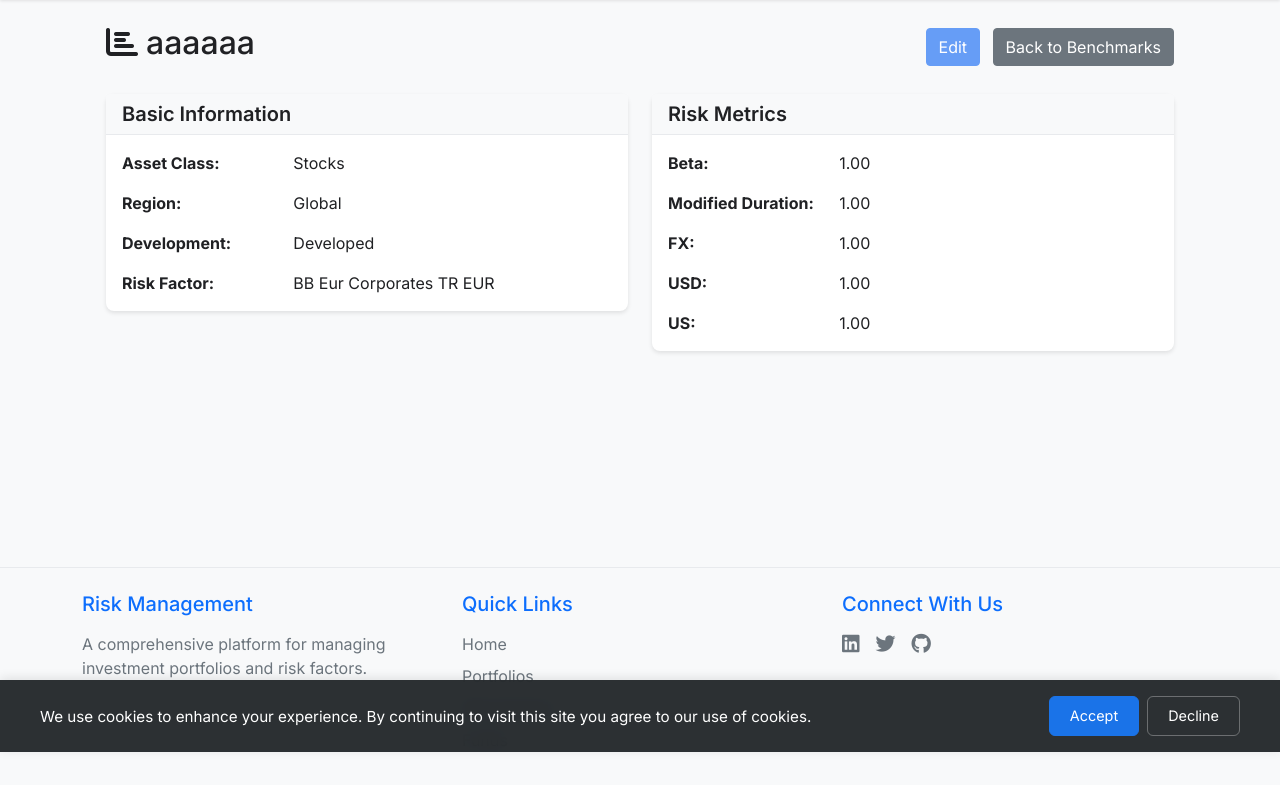
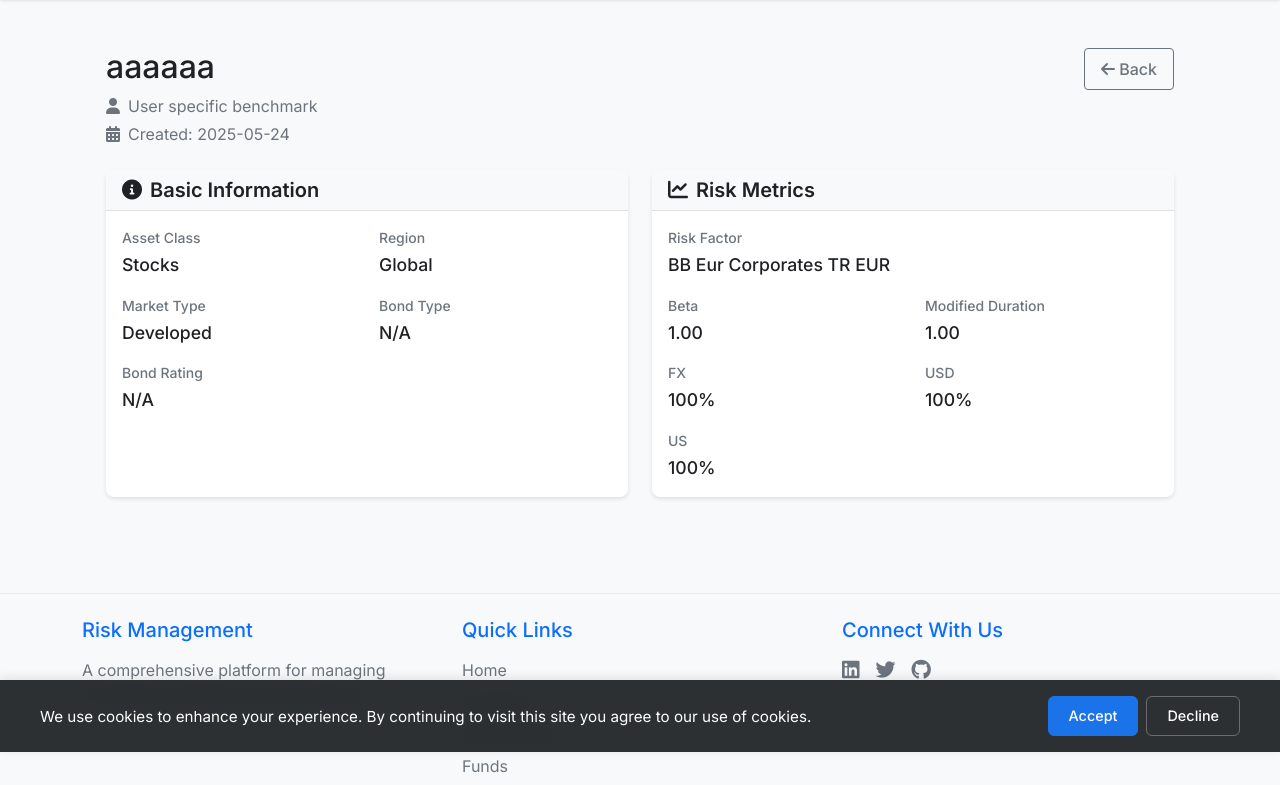
Before and after one commit to urosduric/flask_hello_app, a Flask app: page /view_benchmark/4 in a window 1280 px wide. Shown: the part 48-833 px from the top of the page. Run offline with Flask 3, Linux system fonts and the light colour scheme; a user stored in the database is signed in; some libraries are stand-ins or nearby versions.

Commit message:
Update benchmark templates and app functionality: - Reorganized view_benchmark layout - Added percentage formatting for FX, USD, and US values - Updated new_benchmark template with bond rating and type fields

```diff
--- a/app.py
+++ b/app.py
@@ -12,7 +12,7 @@
 from flask_limiter.util import get_remote_address
 from flask_wtf.csrf import CSRFProtect
 import sys
-from some_data import ASSET_CLASSES, REGIONS, MARKET_TYPES
+from some_data import ASSET_CLASSES, REGIONS, MARKET_TYPES, BOND_RATING, BOND_TYPES
 
 app = Flask(__name__)
 app.config['SECRET_KEY'] = os.environ.get('SECRET_KEY', 'dev')
@@ -165,6 +165,8 @@
     asset_class = db.Column(db.String(20), nullable=True)
     region = db.Column(db.String(20), nullable=True)
     developed = db.Column(db.String(20), nullable=True)
+    bond_rating = db.Column(db.String(20), nullable=True)
+    bond_type = db.Column(db.String(20), nullable=True)
     created_at = db.Column(db.DateTime, nullable=False, default=datetime.utcnow)
 
     # Relationships
@@ -190,6 +192,8 @@
             'asset_class': self.asset_class,
             'region': self.region,
             'developed': self.developed,
+            'bond_rating': self.bond_rating,
+            'bond_type': self.bond_type,
             'created_at': self.created_at.isoformat()
         }
 
@@ -512,132 +516,60 @@
 @login_required
 def new_benchmark():
     # Load risk factors once at the beginning
-    risk_factors = RiskFactor.query.order_by(RiskFactor.name).all()
+    risk_factors = RiskFactor.query.all()
 
     # Prepare form options
     form_options = {
         'asset_classes': ASSET_CLASSES,
         'regions': REGIONS,
-        'market_types': MARKET_TYPES
+        'market_types': MARKET_TYPES,
+        'bond_ratings': BOND_RATING,
+        'bond_types': BOND_TYPES
     }
 
     if request.method == 'POST':
-        # Get form data
-        benchmark_name = request.form.get('benchmark_name', '').strip()
+        benchmark_name = request.form.get('benchmark_name')
         risk_factor_id = request.form.get('risk_factor_id')
         beta = request.form.get('beta')
         mod_duration = request.form.get('mod_duration')
         fx = request.form.get('fx')
         usd = request.form.get('usd')
         us = request.form.get('us')
-        asset_class = request.form.get('asset_class', '').strip()
-        region = request.form.get('region', '').strip()
-        developed = request.form.get('developed', '').strip()
+        asset_class = request.form.get('asset_class')
+        region = request.form.get('region')
+        developed = request.form.get('developed')
+        bond_rating = request.form.get('bond_rating')
+        bond_type = request.form.get('bond_type')
 
-        # Validate all required fields
-        if not benchmark_name:
+        # Create new benchmark
+        new_benchmark = Benchmark(
+            benchmark_name=benchmark_name,
+            user_id=current_user.id,
+            risk_factor_id=risk_factor_id,
+            beta=float(beta) if beta else None,
+            mod_duration=float(mod_duration) if mod_duration else None,
+            fx=float(fx) if fx else None,
+            usd=float(usd) if usd else None,
+            us=float(us) if us else None,
+            asset_class=asset_class,
+            region=region,
+            developed=developed,
+            bond_rating=bond_rating,
+            bond_type=bond_type
+        )
+
+        try:
+            db.session.add(new_benchmark)
+            db.session.commit()
+            flash('Benchmark created successfully!', 'success')
+            return redirect(url_for('get_benchmarks'))
+        except Exception as e:
+            db.session.rollback()
+            flash(f'Error creating benchmark: {str(e)}', 'error')
             return render_template('new_benchmark.html',
                                 risk_factors=risk_factors,
-                                form_options=form_options,
-                                error='Benchmark name is required')
+                                form_options=form_options)
 
-        if not risk_factor_id:
-            return render_template('new_benchmark.html',
-                                risk_factors=risk_factors,
-                                form_options=form_options,
-                                error='Risk factor must be selected')
-
-        if not asset_class or asset_class not in ASSET_CLASSES:
-            return render_template('new_benchmark.html',
-                                risk_factors=risk_factors,
-                                form_options=form_options,
-                                error='Asset class must be selected')
-
-        if not region or region not in REGIONS:
-            return render_template('new_benchmark.html',
-                                risk_factors=risk_factors,
-                                form_options=form_options,
-                                error='Region must be selected')
-
-        if not developed or developed not in MARKET_TYPES:
-            return render_template('new_benchmark.html',
-                                risk_factors=risk_factors,
-                                form_options=form_options,
-                                error='Market type must be selected')
-
-        # Validate numerical fields
-        try:
-            beta = float(beta) if beta else None
-            if beta is None:
-                return render_template('new_benchmark.html',
-                                    risk_factors=risk_factors,
-                                    form_options=form_options,
-                                    error='Beta is required and must be a valid number')
-
-            mod_duration = float(mod_duration) if mod_duration else None
-            if mod_duration is None:
-                return render_template('new_benchmark.html',
-                                    risk_factors=risk_factors,
-                                    form_options=form_options,
-                                    error='Modified duration is required and must be a valid number')
-
-            fx = float(fx) if fx else None
-            if fx is None:
-                return render_template('new_benchmark.html',
-                                    risk_factors=risk_factors,
-                                    form_options=form_options,
-                                    error='FX is required and must be a valid number')
-
-            usd = float(usd) if usd else None
-            if usd is None:
-                return render_template('new_benchmark.html',
-                                    risk_factors=risk_factors,
-                                    form_options=form_options,
-                                    error='USD is required and must be a valid number')
-
-            us = float(us) if us else None
-            if us is None:
-                return render_template('new_benchmark.html',
-                                    risk_factors=risk_factors,
-                                    form_options=form_options,
-                                    error='US is required and must be a valid number')
-        except ValueError:
-            return render_template('new_benchmark.html',
-                                risk_factors=risk_factors,
-                                form_options=form_options,
-                                error='All numerical fields must be valid numbers')
-
-        # Create new benchmark
-        try:
-            new_benchmark = Benchmark(
-                benchmark_name=benchmark_name,
-                risk_factor_id=risk_factor_id,
-                beta=beta,
-                mod_duration=mod_duration,
-                fx=fx,
-                usd=usd,
-                us=us,
-                asset_class=asset_class,
-                region=region,
-                developed=developed,
-                user_id=current_user.id,
-                generic_benchmark=0,  # Default to False
-                created_at=datetime.utcnow()
-            )
-
-            db.session.add(new_benchmark)
-            db.session.commit()
-            flash('Benchmark created successfully', 'success')
-            return redirect(url_for('get_benchmarks'))
-
-        except Exception as e:
-            db.session.rollback()
-            return render_template('new_benchmark.html',
-                                risk_factors=risk_factors,
-                                form_options=form_options,
-                                error=f'An error occurred: {str(e)}')
-
-    # GET request - show form
     return render_template('new_benchmark.html',
                          risk_factors=risk_factors,
                          form_options=form_options)
--- a/templates/view_benchmark.html
+++ b/templates/view_benchmark.html
@@ -1,71 +1,148 @@
 {% extends "base.html" %}
 
-{% block title %}View Benchmark{% endblock %}
+{% block title %}{{ benchmark.benchmark_name }}{% endblock %}
 
 {% block content %}
-<div class="container-fluid px-4">
-    <div class="d-flex justify-content-between align-items-center mb-4">
-        <h2><i class="fas fa-chart-bar me-2"></i>{{ benchmark.benchmark_name }}</h2>
+<div class="container-fluid px-4 py-4">
+    <!-- Header Section -->
+    <div class="d-flex justify-content-between align-items-start mb-4">
+        <div class="d-flex flex-column">
+            <h2 class="mb-2">{{ benchmark.benchmark_name }}</h2>
+            <div class="d-flex flex-column gap-1">
+                <div class="d-flex align-items-center">
+                    <i class="fas fa-{{ 'globe' if benchmark.generic_benchmark else 'user' }} me-2"
+                       style="color: {{ '#0d6efd' if benchmark.generic_benchmark else '#6c757d' }}"></i>
+                    <span class="text-muted">
+                        {{ 'Generic benchmark' if benchmark.generic_benchmark else 'User specific benchmark' }}
+                    </span>
+                </div>
+                <div class="d-flex align-items-center">
+                    <i class="fas fa-calendar-alt me-2 text-muted"></i>
+                    <span class="text-muted">Created: {{ benchmark.created_at.strftime('%Y-%m-%d') }}</span>
+                </div>
+            </div>
+        </div>
         <div>
-            {% if current_user.is_admin() or benchmark.user_id == current_user.id %}
-            <a href="{{ url_for('edit_benchmark', id=benchmark.id) }}" class="btn btn-primary me-2">Edit</a>
-            {% endif %}
-            <a href="{{ url_for('get_benchmarks') }}" class="btn btn-secondary">Back to Benchmarks</a>
+            <a href="{{ url_for('get_benchmarks') }}" class="btn btn-outline-secondary">
+                <i class="fas fa-arrow-left"></i> Back
+            </a>
         </div>
     </div>
 
+    <!-- Main Content -->
     <div class="row">
-        <div class="col-md-6">
-            <div class="card mb-4">
-                <div class="card-header">
-                    <h5 class="card-title mb-0">Basic Information</h5>
+        <!-- Left Column - Basic Information -->
+        <div class="col-md-6 mb-4">
+            <div class="card h-100">
+                <div class="card-header bg-light">
+                    <h5 class="card-title mb-0">
+                        <i class="fas fa-info-circle me-2"></i>Basic Information
+                    </h5>
                 </div>
                 <div class="card-body">
+                    <div class="info-grid">
+                        <!-- First Row -->
                         <div class="row mb-3">
-                        <div class="col-4 fw-bold">Asset Class:</div>
-                        <div class="col-8">{{ benchmark.asset_class or '-' }}</div>
+                            <div class="col-6">
+                                <div class="info-item">
+                                    <span class="info-label">Asset Class</span>
+                                    <span class="info-value">{{ benchmark.asset_class or 'N/A' }}</span>
                                 </div>
+                            </div>
+                            <div class="col-6">
+                                <div class="info-item">
+                                    <span class="info-label">Region</span>
+                                    <span class="info-value">{{ benchmark.region or 'N/A' }}</span>
+                                </div>
+                            </div>
+                        </div>
+                        <!-- Second Row -->
                         <div class="row mb-3">
-                        <div class="col-4 fw-bold">Region:</div>
-                        <div class="col-8">{{ benchmark.region or '-' }}</div>
+                            <div class="col-6">
+                                <div class="info-item">
+                                    <span class="info-label">Market Type</span>
+                                    <span class="info-value">{{ benchmark.developed or 'N/A' }}</span>
                                 </div>
-                    <div class="row mb-3">
-                        <div class="col-4 fw-bold">Development:</div>
-                        <div class="col-8">{{ benchmark.developed or '-' }}</div>
                             </div>
+                            <div class="col-6">
+                                <div class="info-item">
+                                    <span class="info-label">Bond Type</span>
+                                    <span class="info-value">{{ benchmark.bond_type or 'N/A' }}</span>
+                                </div>
+                            </div>
+                        </div>
+                        <!-- Third Row -->
                         <div class="row">
-                        <div class="col-4 fw-bold">Risk Factor:</div>
-                        <div class="col-8">{{ benchmark.risk_factor.name if benchmark.risk_factor else '-' }}</div>
+                            <div class="col-6">
+                                <div class="info-item">
+                                    <span class="info-label">Bond Rating</span>
+                                    <span class="info-value">{{ benchmark.bond_rating or 'N/A' }}</span>
+                                </div>
+                            </div>
+                        </div>
                     </div>
                 </div>
             </div>
         </div>
 
-        <div class="col-md-6">
-            <div class="card mb-4">
-                <div class="card-header">
-                    <h5 class="card-title mb-0">Risk Metrics</h5>
+        <!-- Right Column - Risk Metrics -->
+        <div class="col-md-6 mb-4">
+            <div class="card h-100">
+                <div class="card-header bg-light">
+                    <h5 class="card-title mb-0">
+                        <i class="fas fa-chart-line me-2"></i>Risk Metrics
+                    </h5>
                 </div>
                 <div class="card-body">
+                    <div class="info-grid">
+                        <!-- First Row -->
                         <div class="row mb-3">
-                        <div class="col-4 fw-bold">Beta:</div>
-                        <div class="col-8">{{ "%.2f"|format(benchmark.beta) if benchmark.beta else '-' }}</div>
+                            <div class="col-12">
+                                <div class="info-item">
+                                    <span class="info-label">Risk Factor</span>
+                                    <span class="info-value">{{ benchmark.risk_factor.name if benchmark.risk_factor else 'N/A' }}</span>
                                 </div>
+                            </div>
+                        </div>
+                        <!-- Second Row -->
                         <div class="row mb-3">
-                        <div class="col-4 fw-bold">Modified Duration:</div>
-                        <div class="col-8">{{ "%.2f"|format(benchmark.mod_duration) if benchmark.mod_duration else '-' }}</div>
+                            <div class="col-6">
+                                <div class="info-item">
+                                    <span class="info-label">Beta</span>
+                                    <span class="info-value">{{ "%.2f"|format(benchmark.beta) if benchmark.beta is not none else 'N/A' }}</span>
                                 </div>
+                            </div>
+                            <div class="col-6">
+                                <div class="info-item">
+                                    <span class="info-label">Modified Duration</span>
+                                    <span class="info-value">{{ "%.2f"|format(benchmark.mod_duration) if benchmark.mod_duration is not none else 'N/A' }}</span>
+                                </div>
+                            </div>
+                        </div>
+                        <!-- Third Row -->
                         <div class="row mb-3">
-                        <div class="col-4 fw-bold">FX:</div>
-                        <div class="col-8">{{ "%.2f"|format(benchmark.fx) if benchmark.fx else '-' }}</div>
+                            <div class="col-6">
+                                <div class="info-item">
+                                    <span class="info-label">FX</span>
+                                    <span class="info-value">{{ "%.0f"|format(benchmark.fx * 100) if benchmark.fx is not none else 'N/A' }}%</span>
                                 </div>
-                    <div class="row mb-3">
-                        <div class="col-4 fw-bold">USD:</div>
-                        <div class="col-8">{{ "%.2f"|format(benchmark.usd) if benchmark.usd else '-' }}</div>
                             </div>
+                            <div class="col-6">
+                                <div class="info-item">
+                                    <span class="info-label">USD</span>
+                                    <span class="info-value">{{ "%.0f"|format(benchmark.usd * 100) if benchmark.usd is not none else 'N/A' }}%</span>
+                                </div>
+                            </div>
+                        </div>
+                        <!-- Fourth Row -->
                         <div class="row">
-                        <div class="col-4 fw-bold">US:</div>
-                        <div class="col-8">{{ "%.2f"|format(benchmark.us) if benchmark.us else '-' }}</div>
+                            <div class="col-6">
+                                <div class="info-item">
+                                    <span class="info-label">US</span>
+                                    <span class="info-value">{{ "%.0f"|format(benchmark.us * 100) if benchmark.us is not none else 'N/A' }}%</span>
+                                </div>
+                            </div>
+                        </div>
                     </div>
                 </div>
             </div>
@@ -80,8 +157,8 @@
 }
 
 .card-header {
-    background-color: var(--light-bg);
-    border-bottom: 1px solid var(--border-color);
+    border-bottom: 1px solid rgba(0, 0, 0, 0.1);
+    background-color: #f8f9fa;
 }
 
 .card-title {
@@ -89,8 +166,45 @@
     font-weight: 600;
 }
 
-.fw-bold {
+.info-grid {
+    display: flex;
+    flex-direction: column;
+}
+
+.info-item {
+    display: flex;
+    flex-direction: column;
+    gap: 0.25rem;
+}
+
+.info-label {
+    color: #6c757d;
+    font-size: 0.875rem;
+    font-weight: 500;
+}
+
+.info-value {
     color: var(--text-color);
+    font-size: 1.1rem;
+    font-weight: 500;
+}
+
+.btn {
+    padding: 0.5rem 1rem;
+    font-weight: 500;
+    transition: all 0.2s ease-in-out;
+}
+
+.btn-outline-secondary:hover {
+    background-color: #6c757d;
+    border-color: #6c757d;
+    color: white;
+}
+
+@media (max-width: 768px) {
+    .info-value {
+        font-size: 1rem;
+    }
 }
 </style>
 {% endblock %}
```
Also changed, not shown: some_data.py (+15 -0 lines), templates/new_benchmark.html (+21 -0 lines). Lines whose indentation alone changed are shown as unchanged.
